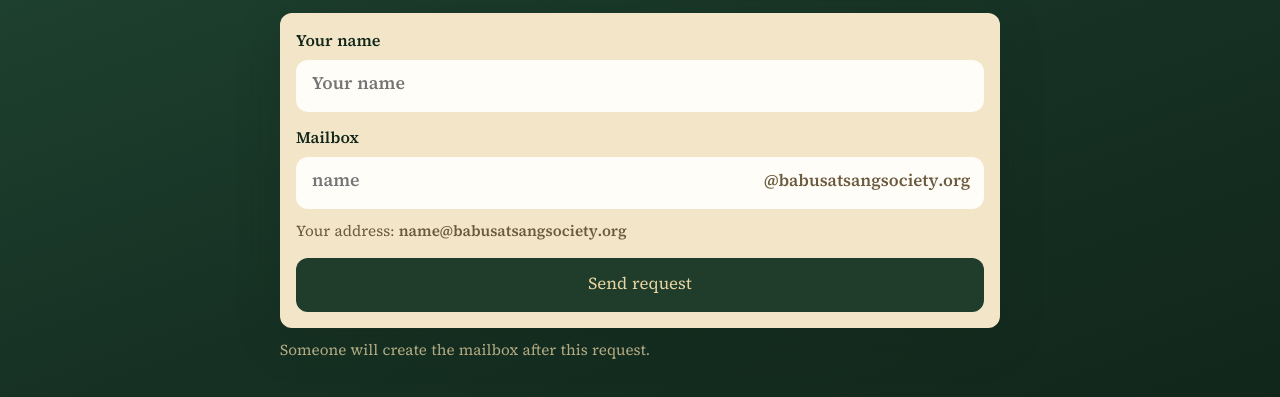
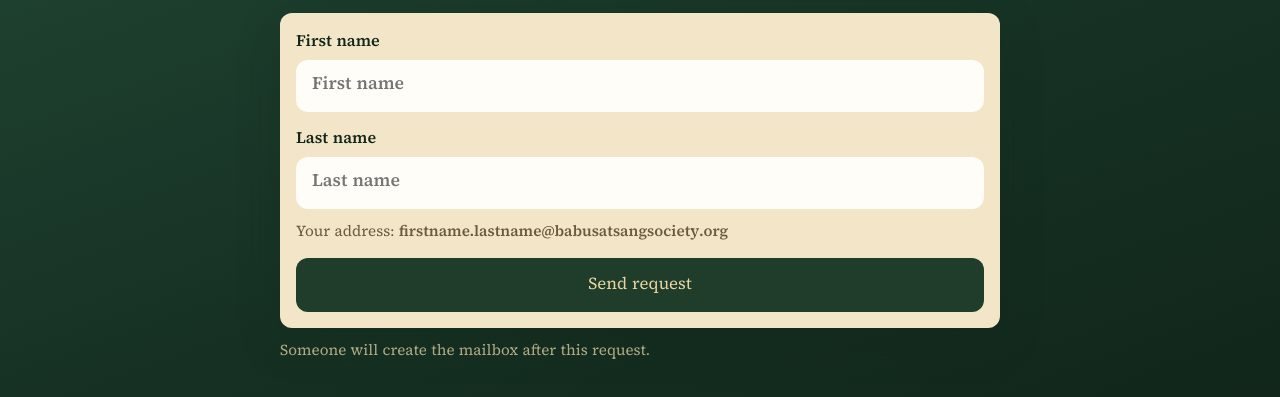
Before and after one commit to GayathriMatha/babusatsangsociety, a plain HTML site: page signup/index.html in a window 1280 px wide. Shown: the part 145-542 px from the top of the page. Drawn offline with Linux system fonts and the light colour scheme; a web font is replaced by a local one.

Commit message:
Ask for first and last name only

```diff
--- a/signup/index.html
+++ b/signup/index.html
@@ -185,38 +185,31 @@
       <p class="subtitle">Ask for an address on babusatsangsociety.org.</p>
       <form id="signup">
         <label>
-          Your name
+          First name
           <input
-            id="person"
-            name="person"
+            id="first"
+            name="first"
             type="text"
-            autocomplete="name"
-            maxlength="80"
+            autocomplete="given-name"
+            maxlength="40"
             required
-            placeholder="Your name"
+            placeholder="First name"
           />
         </label>
         <label>
-          Mailbox
-          <span class="addr">
-            <input
-              id="local"
-              name="local"
-              type="text"
-              inputmode="email"
-              autocapitalize="none"
-              autocorrect="off"
-              spellcheck="false"
-              maxlength="64"
-              required
-              placeholder="name"
-              aria-describedby="preview"
-            />
-            <span class="domain">@babusatsangsociety.org</span>
-          </span>
+          Last name
+          <input
+            id="last"
+            name="last"
+            type="text"
+            autocomplete="family-name"
+            maxlength="40"
+            required
+            placeholder="Last name"
+          />
         </label>
         <p id="preview" class="preview empty" aria-live="polite">
-          Your address: <strong id="full">name@babusatsangsociety.org</strong>
+          Your address: <strong id="full">firstname.lastname@babusatsangsociety.org</strong>
         </p>
         <p id="error" class="error" hidden></p>
         <button id="send" type="submit">Send request</button>
@@ -227,27 +220,28 @@
       (function () {
         var DOMAIN = "babusatsangsociety.org";
         var TO = "babusatsangsociety@zohomail.com";
-        var person = document.getElementById("person");
-        var local = document.getElementById("local");
+        var first = document.getElementById("first");
+        var last = document.getElementById("last");
         var full = document.getElementById("full");
         var preview = document.getElementById("preview");
         var error = document.getElementById("error");
         var form = document.getElementById("signup");
 
-        function mailboxLocal(value) {
+        function part(value) {
           return String(value || "")
             .trim()
             .toLowerCase()
             .replace(/\s+/g, "")
-            .replace(/[^a-z0-9._-]/g, "")
-            .replace(/\.{2,}/g, ".")
-            .replace(/^[-.]+|[-.]+$/g, "")
-            .slice(0, 64);
+            .replace(/[^a-z0-9-]/g, "")
+            .replace(/^-+|-+$/g, "")
+            .slice(0, 40);
         }
 
         function address() {
-          var box = mailboxLocal(local.value);
-          return box ? box + "@" + DOMAIN : "";
+          var given = part(first.value);
+          var family = part(last.value);
+          if (!given || !family) return "";
+          return given + "." + family + "@" + DOMAIN;
         }
 
         function paint() {
@@ -256,32 +250,35 @@
             full.textContent = addr;
             preview.classList.remove("empty");
           } else {
-            full.textContent = "name@" + DOMAIN;
+            full.textContent = "firstname.lastname@" + DOMAIN;
             preview.classList.add("empty");
           }
         }
 
-        local.addEventListener("input", paint);
-        person.addEventListener("input", function () {
+        first.addEventListener("input", paint);
+        last.addEventListener("input", paint);
+        first.addEventListener("input", function () {
           error.hidden = true;
         });
-        local.addEventListener("input", function () {
+        last.addEventListener("input", function () {
           error.hidden = true;
         });
 
         form.addEventListener("submit", function (event) {
           event.preventDefault();
-          var name = person.value.trim();
+          var name = (first.value.trim() + " " + last.value.trim()).trim();
           var addr = address();
           if (!name || !addr) {
             error.hidden = false;
-            error.textContent = "Enter your name and the mailbox you want.";
+            error.textContent = "Enter a first name and a last name.";
             return;
           }
           var subject = "Mailbox request: " + addr;
           var body =
-            "Name: " +
-            name +
+            "First name: " +
+            first.value.trim() +
+            "\nLast name: " +
+            last.value.trim() +
             "\nRequested mailbox: " +
             addr +
             "\n\nPlease create this mailbox.";
```
